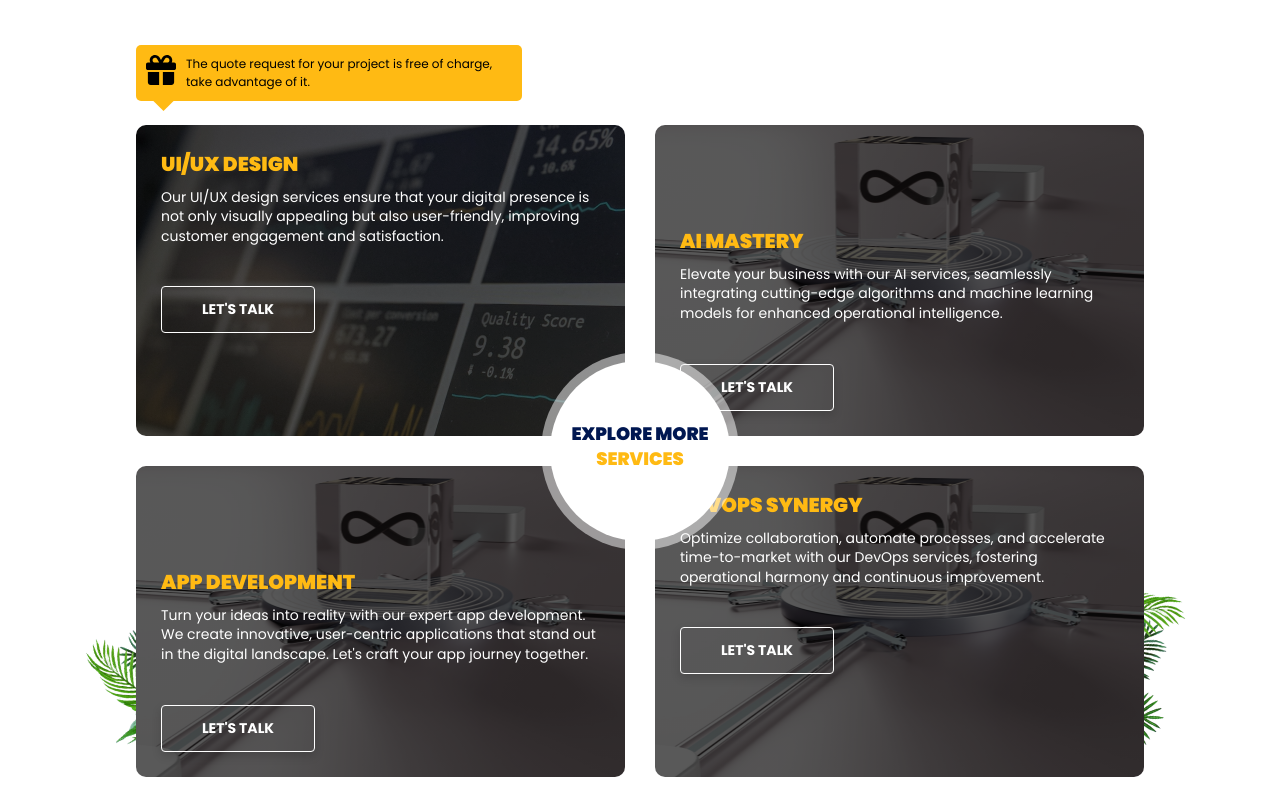
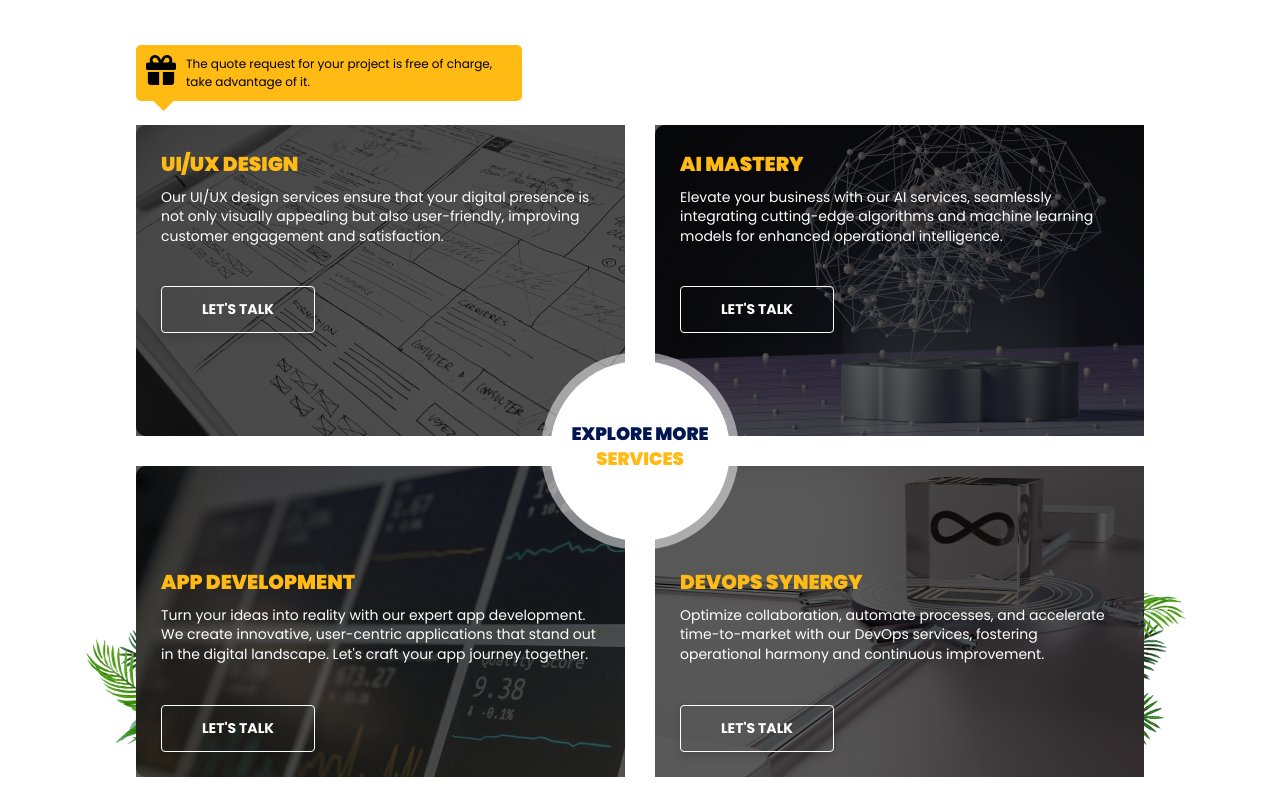
Before and after one commit to maxime-dot/website3, a Next.js app: page / in a window 1280 px wide. Shown: the part 2460-3260 px from the top of the page. Built offline with nearby package versions, Linux system fonts and the light colour scheme.

Commit message:
fix: fix inner content position

```diff
--- a/src/components/services-card/service-card.scss
+++ b/src/components/services-card/service-card.scss
@@ -30,23 +30,43 @@
     color: var(--light);
     max-width: 441px;
   }
-  background: linear-gradient(
-      to right,
-      rgba(0, 0, 0, 0.65),
-      rgba(0, 0, 0, 0.65)
-    ),
-    url("./assets/dev-ops.png");
-  $backgrounds: (
-    "./assets/dev-ops.png",
-    "./assets/ui-ux-design.png",
-    "./assets/ai-mastery.png",
-    "./assets/app-development.png"
-  );
-  @include service-card($backgrounds);
-  &:nth-child(5),
-  &:nth-child(6) {
+
+  &:nth-child(6),
+  &:nth-child(7) {
     justify-content: flex-end;
     align-items: flex-start;
+  }
+  &:nth-child(4) {
+    background: linear-gradient(
+        to right,
+        rgba(0, 0, 0, 0.65),
+        rgba(0, 0, 0, 0.65)
+      ),
+      url("./assets/ui-ux-design.png");
+  }
+  &:nth-child(5) {
+    background: linear-gradient(
+        to right,
+        rgba(0, 0, 0, 0.65),
+        rgba(0, 0, 0, 0.65)
+      ),
+      url("./assets/ai-mastery.png");
+  }
+  &:nth-child(6) {
+    background: linear-gradient(
+        to right,
+        rgba(0, 0, 0, 0.65),
+        rgba(0, 0, 0, 0.65)
+      ),
+      url("./assets/app-development.png");
+  }
+  &:nth-child(7) {
+    background: linear-gradient(
+        to right,
+        rgba(0, 0, 0, 0.65),
+        rgba(0, 0, 0, 0.65)
+      ),
+      url("./assets/dev-ops.png");
   }
   button {
     max-width: 146px;
```
